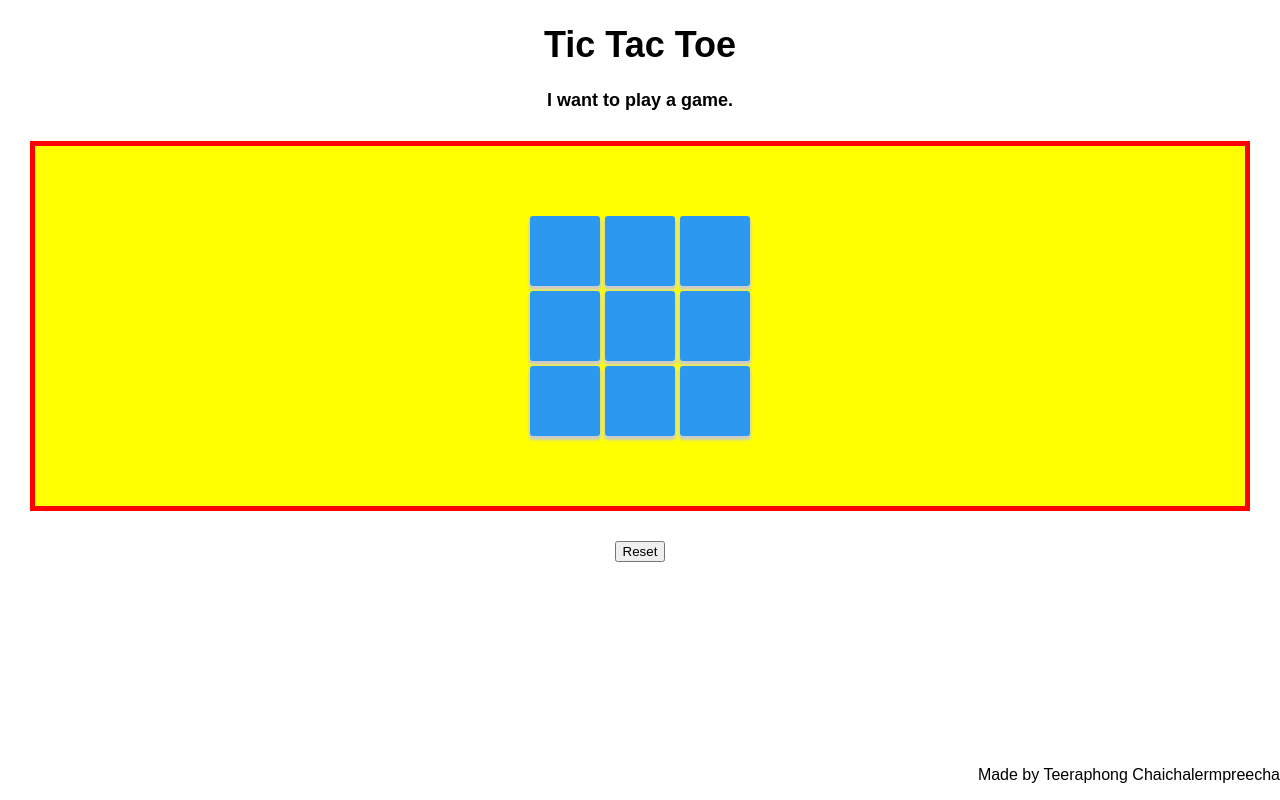
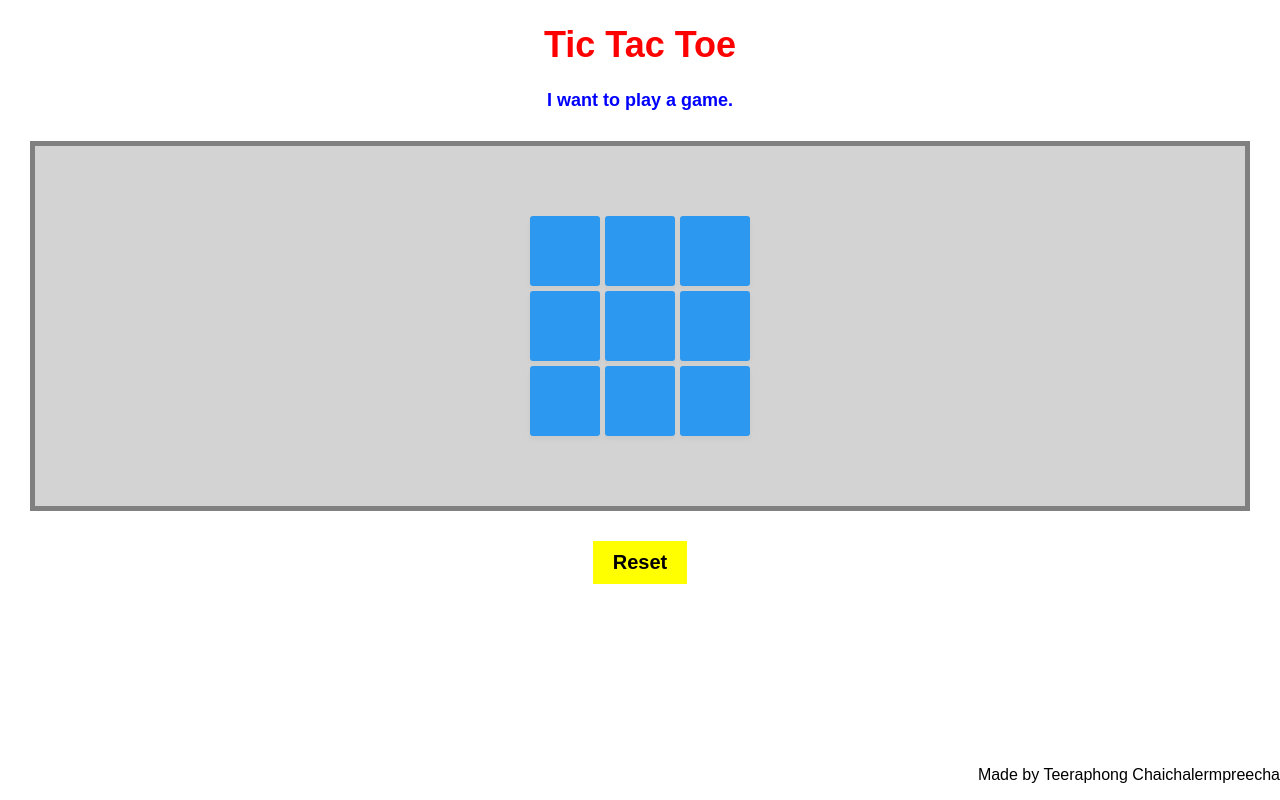
Before and after one commit to CodeAcademyBKK2017/react-intro, a React (Create React App) app: page / in a window 1280 px wide. Built offline with nearby package versions, Linux system fonts and the light colour scheme; the HTML template or start-up script is replaced by a standard one.

Commit message:
update css

```diff
--- a/src/components/Box/Box.component.js
+++ b/src/components/Box/Box.component.js
@@ -98,7 +98,7 @@ class Box extends React.Component {
         <h3 className='info'>I want to play a game.</h3>
         <div className='row-container'>{rowLists}</div>
         <h2 className='message'>{this.state.message}</h2>
-        <button onClick={this.reset}>Reset</button>
+        <button className='btn btn-reset' onClick={this.reset}>Reset</button>
         <p className='credit'>Made by Teeraphong Chaichalermpreecha</p>
       </div>
     );
--- a/src/components/Box/Box.style.css
+++ b/src/components/Box/Box.style.css
@@ -1,17 +1,30 @@
+.btn {
+    padding: 10px 20px;
+    font-weight: bold;
+    border: none;
+    font-size: 20px;
+}
+.btn.btn-reset {
+    background-color: yellow;
+    color: black;
+}
+
 .box-container {
     text-align: center;
 }
 .title {
     font-size: 36px;
+    color: red;
 }
 .info {
     font-size: 18px;
+    color: blue;
 }
 .row-container {
     margin: 30px;
     padding: 20px;
-    border: 5px solid red;
-    background-color: yellow;
+    border: 5px solid grey;
+    background-color: lightgray;
     display: flex;
     height: 40vh;
     justify-content: center;
```
